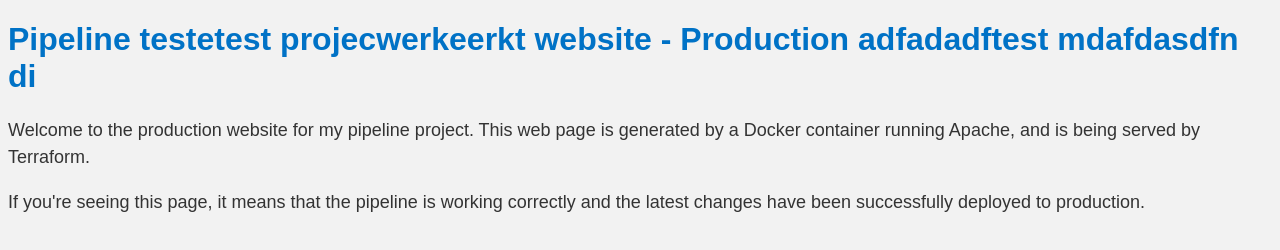
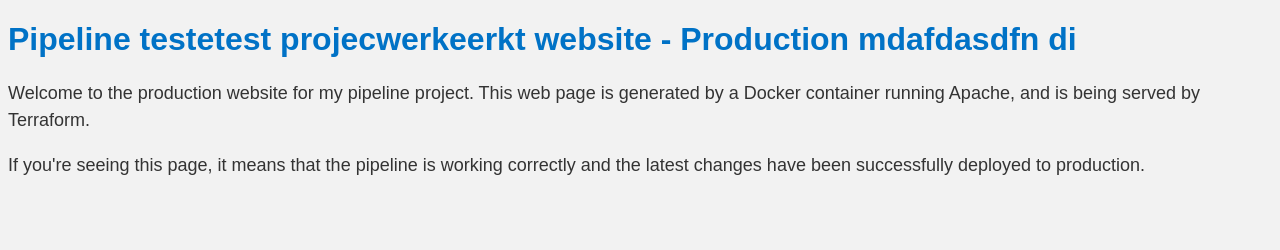
Before and after one commit to 11Poggie11/test, a plain HTML site: page index.html in a window 1280 px wide. Drawn offline with Linux system fonts and the light colour scheme.

Commit message:
Update index.html

```diff
--- a/index.html
+++ b/index.html
@@ -18,7 +18,7 @@
 	</style>
 </head>
 <body>
-	<h1>Pipeline testetest projecwerkeerkt website - Production adfadadftest mdafdasdfn di</h1>
+	<h1>Pipeline testetest projecwerkeerkt website - Production  mdafdasdfn di</h1>
 	<p>Welcome to the production website for my pipeline project. This web page is generated by a Docker container running Apache, and is being served by Terraform.</p>
 	<p>If you're seeing this page, it means that the pipeline is working correctly and the latest changes have been successfully deployed to production.</p>
 </body>
```
